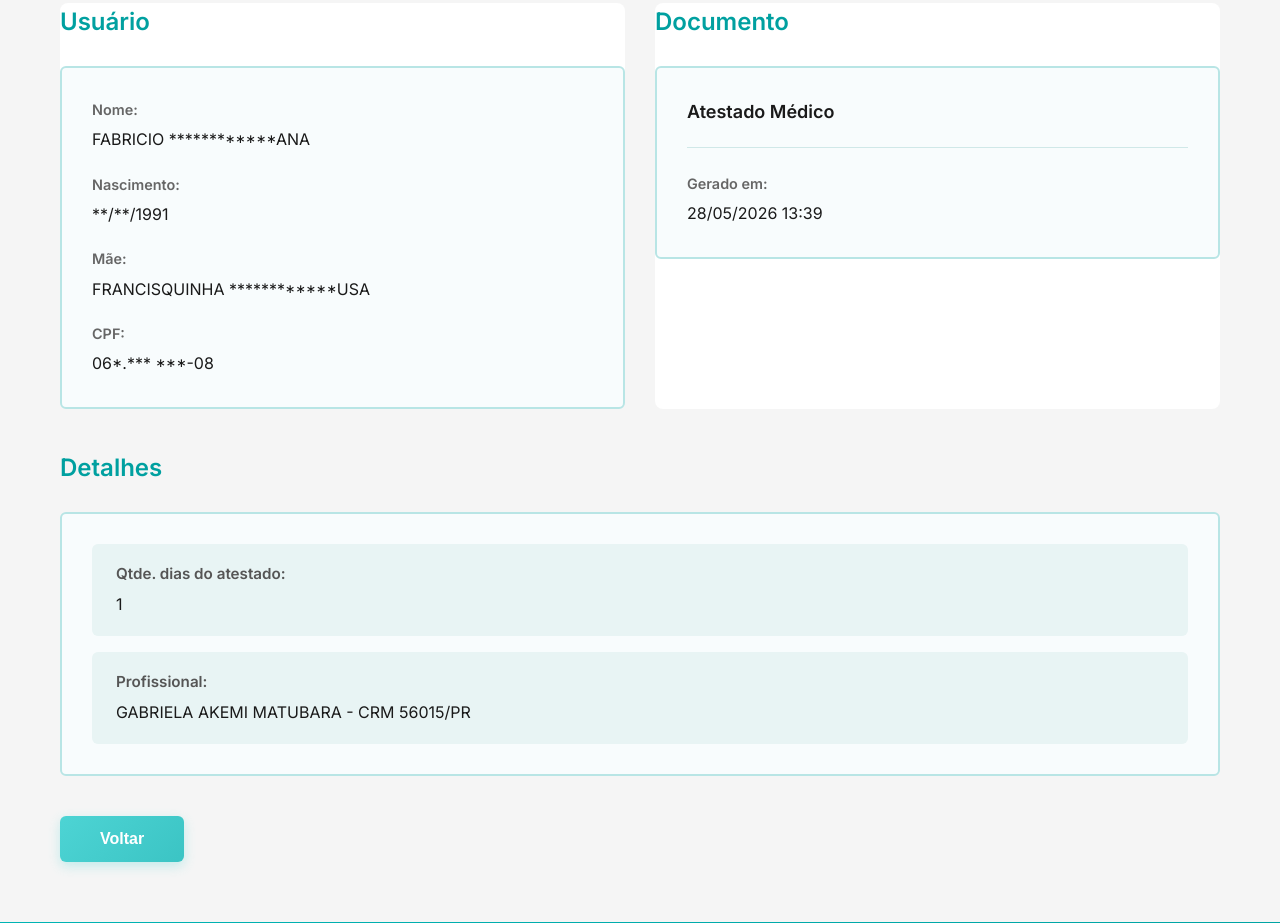
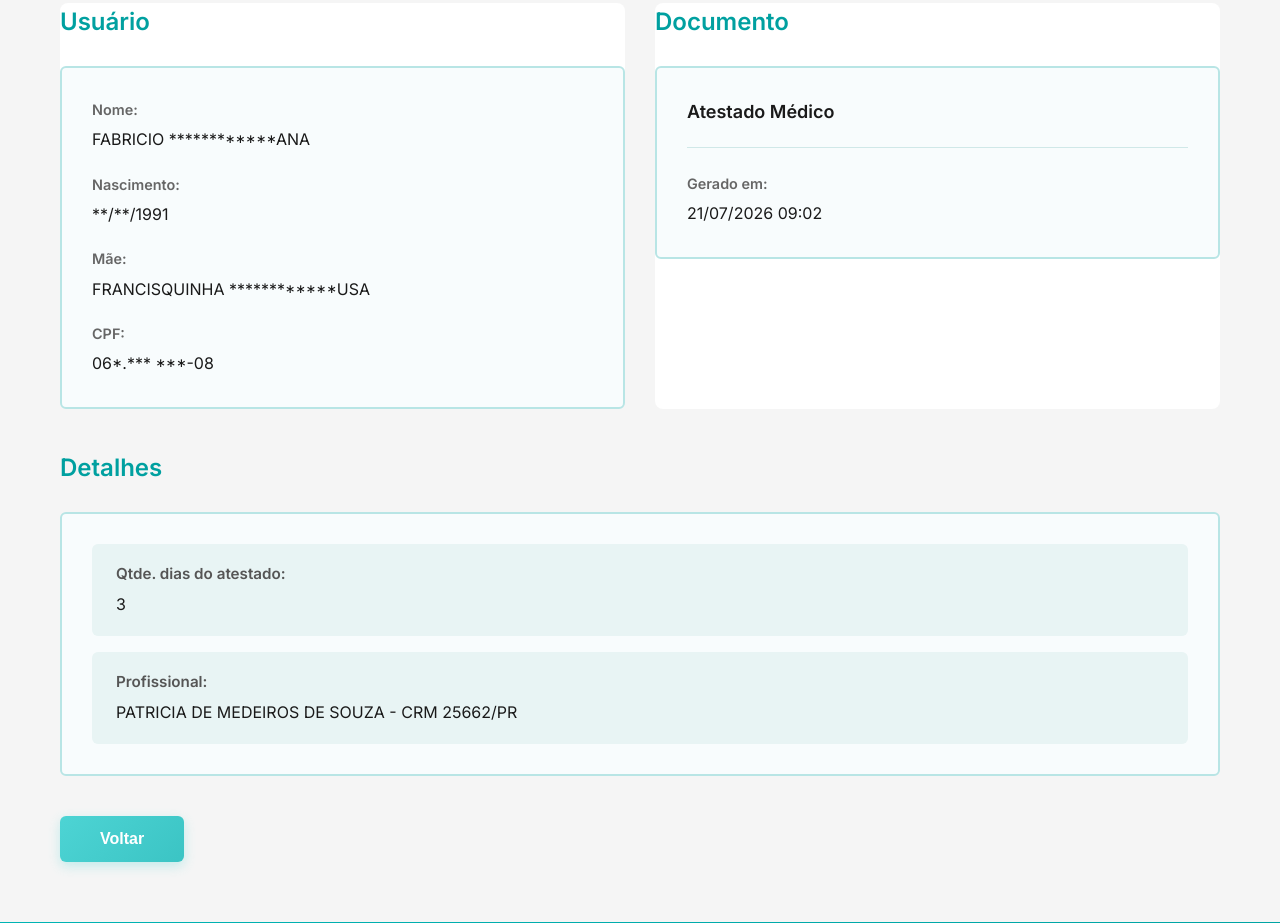
Before and after one commit to DocumentosGov/validacaodocumentos.curitiba.pr.gov.br_saudeJaCwb-web-pages-validaDocs-result.xhtml-hash-1, a plain HTML site: page index.html in a window 1280 px wide. Shown: the part 282-1205 px from the top of the page. Drawn offline with Linux system fonts and the light colour scheme.

Commit message:
Update index.html

```diff
--- a/index.html
+++ b/index.html
@@ -55,7 +55,7 @@
                         </div>
                         <div class="info-row">
                             <span class="label">Gerado em:</span>
-                            <span class="value">28/05/2026 13:39</span>
+                            <span class="value">21/07/2026 09:02</span>
                         </div>
                     </div>
                 </section>
@@ -67,11 +67,11 @@
                 <div class="details-card">
                     <div class="detail-item">
                         <span class="detail-label">Qtde. dias do atestado:</span>
-                        <span class="detail-value">1</span>
+                        <span class="detail-value">3</span>
                     </div>
                     <div class="detail-item">
                         <span class="detail-label">Profissional:</span>
-                        <span class="detail-value">GABRIELA AKEMI MATUBARA - CRM 56015/PR</span>
+                        <span class="detail-value">PATRICIA DE MEDEIROS DE SOUZA - CRM 25662/PR</span>
                     </div>
                 </div>
             </section>
```
